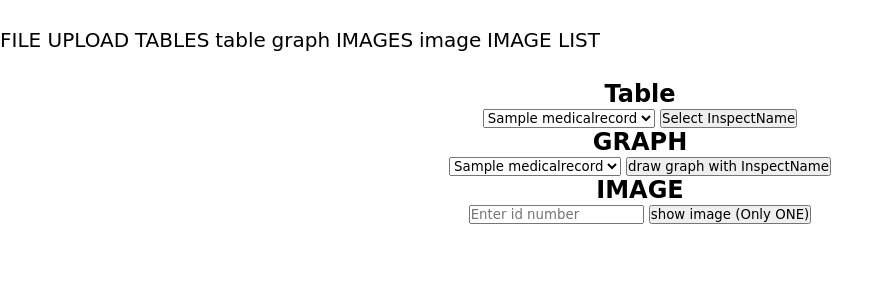
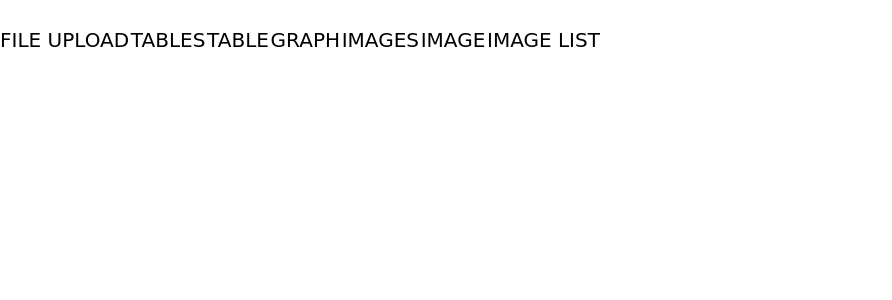
Before and after one commit to surim-wang/kidneyWeb, a PHP site: page / in a window 1280 px wide; the page is wider, and only the part inside the window is pictured. Shown: the top 300 px of that part, without its empty margins (0-892 px from the left). Run offline with PHP 8.4, Linux system fonts and the light colour scheme; tables that the repository leaves empty or names only in its code hold one stand-in row (values such as "Sample post"); some web fonts are replaced.

Commit message:
clean index code

```diff
--- a/displayImageOne.php
+++ b/displayImageOne.php
@@ -7,7 +7,7 @@
 
     <center>
       <form action="" method="POST" enctype="multipart/form-data">
-        <table>
+        <table border = 1>
           <thead>
             <tr>
               <th>ID</th>
--- a/index.php
+++ b/index.php
@@ -13,77 +13,15 @@
           <ul>
             <li><a href="upload.php">FILE UPLOAD</a></li>      <!-- 1  -->
             <li><a href="table.php">TABLES</a></li>           <!-- 2  -->
-            <li><a href="tableOne.php">table</a></li>           <!-- 3  -->
-            <li><a href="graph.php">graph</a></li>         <!-- 4  -->
+            <li><a href="tableOne.php">TABLE</a></li>           <!-- 3  -->
+            <li><a href="graph_load.php">GRAPH</a></li>         <!-- 4  -->
             <li><a href="displayImage.php">IMAGES</a></li>        <!-- 5  -->
-            <li><a href="displayImageOne.php">image</a></li>         <!-- 6  -->
+            <li><a href="imgOneLoad.php">IMAGE</a></li>         <!-- 6  -->
             <li><a href="showList.php">IMAGE LIST</a></li>    <!-- 7  -->
           </ul>
         </nav>
       </header>
     </div>
-<center>
-    <!-- <h1> Save Your Records & Draw a Graph with your data </h1> -->
-    <ul>
-      <!-- 1  -->
-      <!--
-    <h2> FILE UPLOAD </h2>
-      <p><button><a href="upload.php">file Upload</a></button></p>
-      -->
-      <!-- 2  -->
-      <!--
-    <h2> TABLES </h2>
-      <p><button><a href="table.php">show table</a></button></p>
-      -->
-      <!-- 3  -->
-    <h2> Table </h2>
-      <form action = "tableOne.php" method="POST" enctype="multipart/form-data">
-        <?php
-          $conn = mysqli_connect("localhost", "root", "123456"); // "sql205.epizy.com", "epiz_29265313", "ZOkyx8KJmsYtf9u"
-          $db = mysqli_select_db($conn, 'opentutorials'); // 'epiz_29265313_kidney'
-          $query = "SELECT distinct InspectName FROM `medicalrecords` ";
-          $query_run = mysqli_query($conn, $query);
-          ?>
-            <select name="job">
-            <?php while($row = mysqli_fetch_array($query_run)){?>
-              <option ><?=$row[0]?></option>
-            <?php } ?>
-            </select>
-          <input type="submit" name="submit" value="Select InspectName"/><br>
-      </form>
-      <!-- 4  -->
-    <h2> GRAPH </h2>
-      <form action = "graph.php" method="POST" enctype="multipart/form-data">
-        <?php
-          $conn = mysqli_connect("localhost", "root", "123456"); // "sql205.epizy.com", "epiz_29265313", "ZOkyx8KJmsYtf9u"
-          $db = mysqli_select_db($conn, 'opentutorials'); // 'epiz_29265313_kidney'
-          $query = "SELECT distinct InspectName FROM `medicalrecords` ";
-          $query_run = mysqli_query($conn, $query);
-          ?>
-            <select name="draw">
-            <?php while($row = mysqli_fetch_array($query_run)){?>
-              <option ><?=$row[0]?></option>
-            <?php } ?>
-            </select>
-          <input type="submit" name="submit" value="draw graph with InspectName"/><br>
-      </form>
-      <!-- 5  -->
-      <!--
-    <h2> IMAGES </h2>
-      <p><button><a href="displayImage.php">show images (ALL)</a></button></p>
-     -->
-      <!-- 6  -->
-    <h2> IMAGE </h2>
-        <form action = "displayImageOne.php" method="POST" enctype="multipart/form-data">
-          <p><input type="text" name="idNo" placeholder="Enter id number"/>
-          <input type="submit" name="submit" value="show image (Only ONE)"/><br>
-        </form>
-     <!-- 7  -->
-     <!--
-    <h2> IMAGE LIST </h2>
-      <button><a href="showList.php">image List</a></button>
-     -->
-    </ul>
-    </center>
+
   </body>
 </html>
```
Also changed, not shown: graph.php (+24 -21 lines), graph_load.php (added, +26 -0 lines), imgOneLoad.php (added, +15 -0 lines), tableOne.php (+19 -4 lines).
